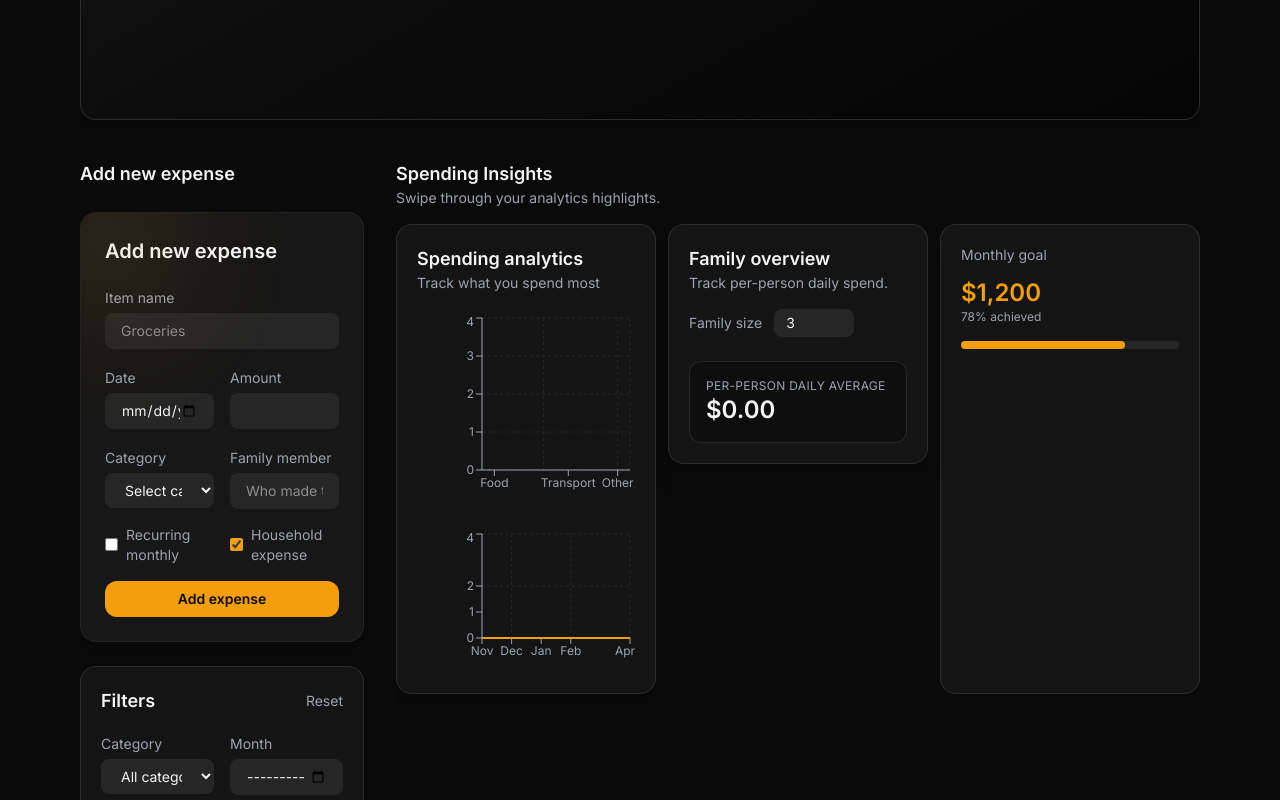
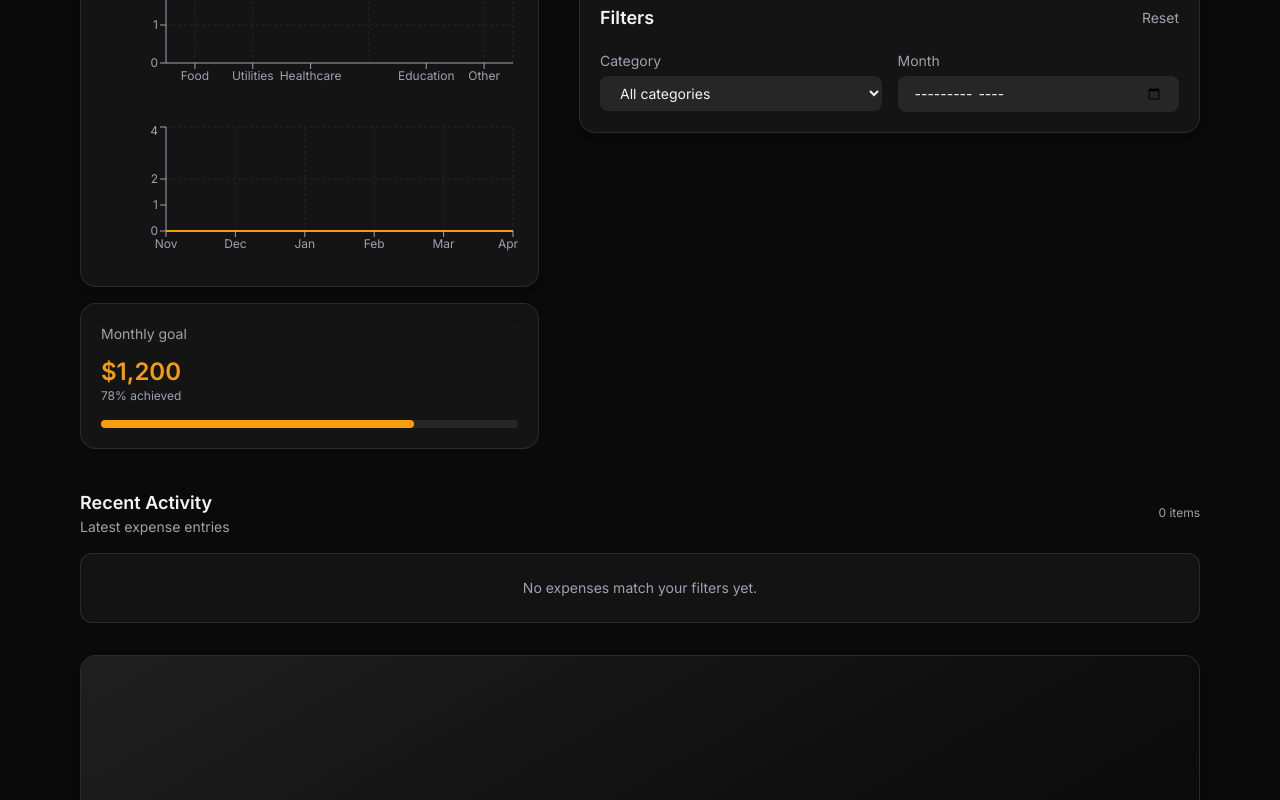
Before and after one commit to CYMUDU/Home-Expanses-Manager-, a React (Vite) app in the folder react-app/: page / in a window 1280 px wide. Shown: the part 780-1580 px from the top of the page. Built offline with nearby package versions, Linux system fonts and the light colour scheme.

Commit message:
refactor: center form and move analytics left
Agent-Logs-Url: https://github.com/CYMUDU/Home-Expanses-Manager-/sessions/ad386bd9-a1f6-4342-94d7-3ea89af4ff12

Co-authored-by: CYMUDU <88433094+CYMUDU@users.noreply.github.com>

```diff
--- a/react-app/src/App.jsx
+++ b/react-app/src/App.jsx
@@ -124,11 +124,22 @@ export default function App() {
 
       <main className="mx-auto max-w-6xl px-4 pb-16">
         <HeroSection monthLabel={currentMonthLabel} totalSpend={totalSpend} />
-        <VideoSection />
 
-        <div className="mt-10 grid gap-8 lg:grid-cols-[1.3fr_0.7fr]">
-          <div className="space-y-6">
-            <h2 className="text-lg font-semibold">Add new expense</h2>
+        <div className="mt-10 grid gap-10 lg:grid-cols-[0.85fr_1.15fr]">
+          <div className="order-2 lg:order-1">
+            <DashboardAnalytics
+              chartData={chartData}
+              trendData={trendData}
+              totalSpend={totalSpend}
+              familySize={familySize}
+              onFamilySizeChange={setFamilySize}
+              monthLabel={currentMonthLabel}
+            />
+          </div>
+
+          <div className="order-1 lg:order-2">
+            <div className="mx-auto w-full max-w-2xl space-y-6">
+              <h2 className="text-center text-lg font-semibold lg:text-left">Add new expense</h2>
               <ExpenseForm
                 categories={categories}
                 onSubmit={handleSaveExpense}
@@ -173,15 +184,7 @@ export default function App() {
                 onChange={setFilters}
               />
             </div>
-
-          <DashboardAnalytics
-            chartData={chartData}
-            trendData={trendData}
-            totalSpend={totalSpend}
-            familySize={familySize}
-            onFamilySizeChange={setFamilySize}
-            monthLabel={currentMonthLabel}
-          />
+          </div>
         </div>
 
         <div className="mt-10">
@@ -191,6 +194,8 @@ export default function App() {
             onEdit={setEditingExpense}
           />
         </div>
+
+        <VideoSection />
       </main>
 
       <Footer />
--- a/react-app/src/components/DashboardAnalytics.jsx
+++ b/react-app/src/components/DashboardAnalytics.jsx
@@ -13,22 +13,18 @@ export default function DashboardAnalytics({
     <section className="space-y-4">
       <div>
         <h2 className="text-lg font-semibold">Spending Insights</h2>
-        <p className="text-sm text-brand-muted">Swipe through your analytics highlights.</p>
+        <p className="text-sm text-brand-muted">Your monthly analytics, organized at a glance.</p>
       </div>
 
-      <div className="flex snap-x gap-3 overflow-x-auto pb-3 hide-scrollbar">
-        <div className="min-w-[85vw] snap-center sm:min-w-[260px]">
-          <SpendingChart chartData={chartData} trendData={trendData} />
-        </div>
-        <div className="min-w-[85vw] snap-center sm:min-w-[260px]">
+      <div className="space-y-4">
         <FamilyPanel
           totalSpend={totalSpend}
           familySize={familySize}
           onFamilySizeChange={onFamilySizeChange}
           monthLabel={monthLabel}
         />
-        </div>
-        <div className="min-w-[85vw] snap-center sm:min-w-[260px] rounded-2xl border border-white/10 bg-brand-surface/80 p-5">
+        <SpendingChart chartData={chartData} trendData={trendData} />
+        <div className="rounded-2xl border border-white/10 bg-brand-surface/80 p-5">
           <p className="text-sm text-brand-muted">Monthly goal</p>
           <p className="mt-3 text-2xl font-semibold text-brand-primary">$1,200</p>
           <p className="text-xs text-brand-muted">78% achieved</p>
```
Lines whose indentation alone changed are shown as unchanged.
